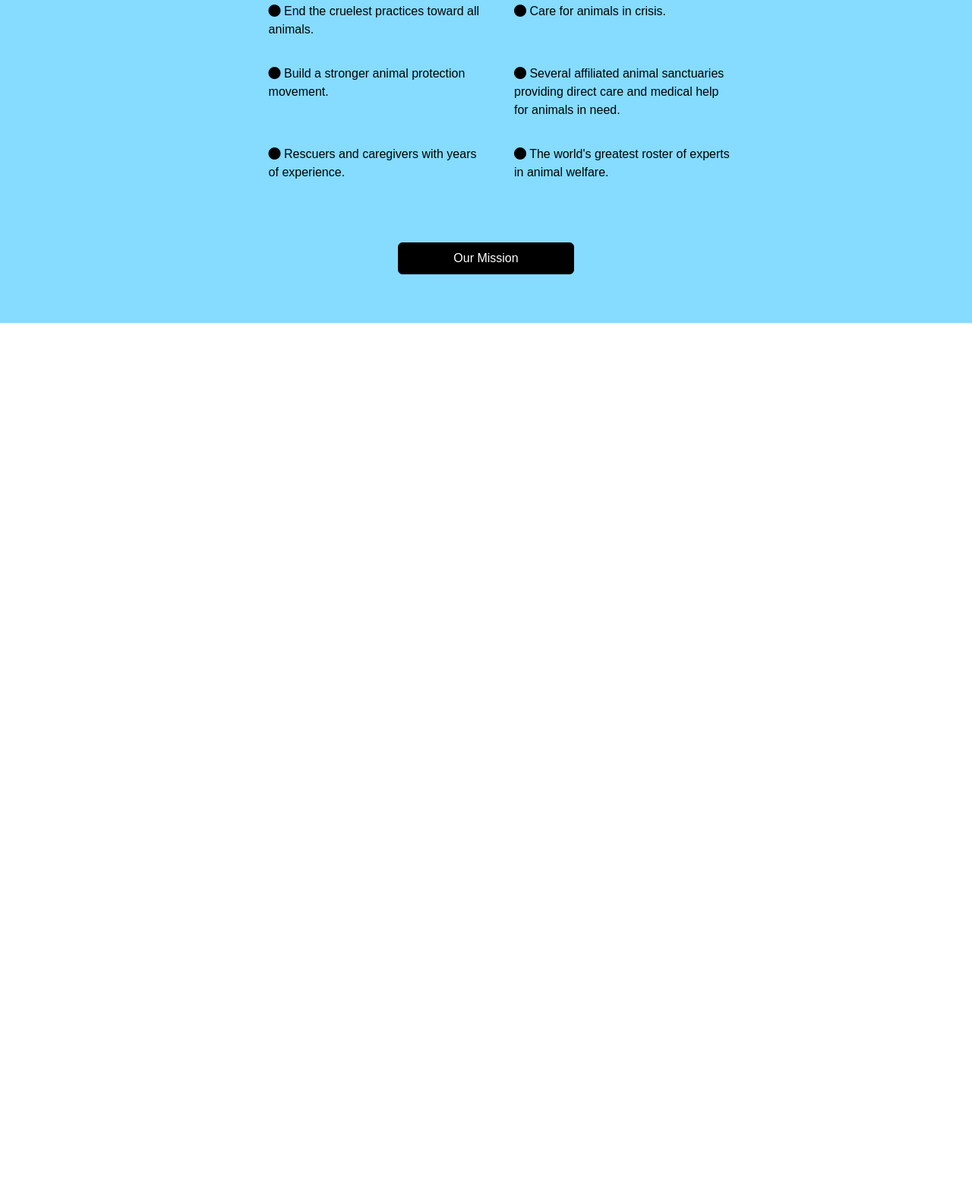
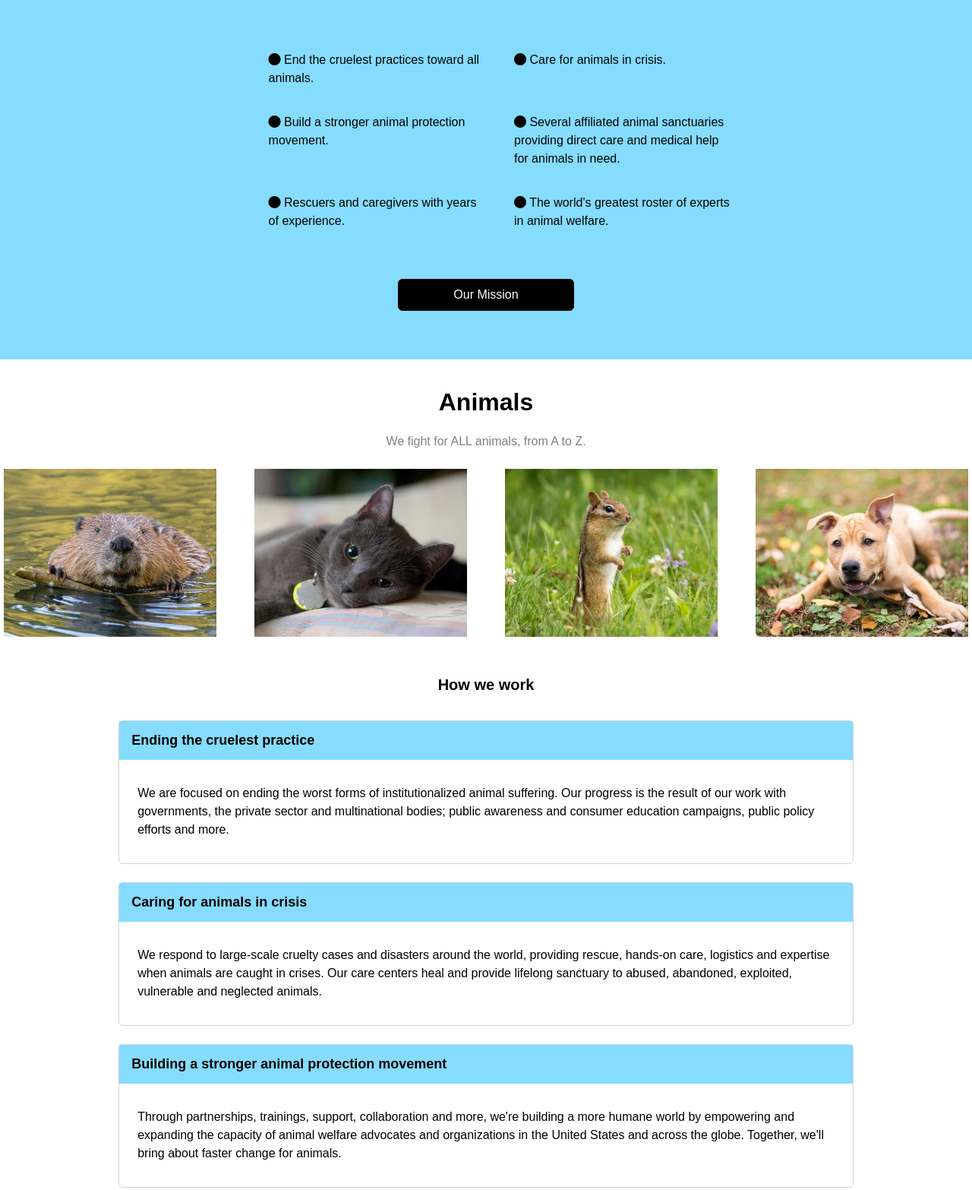
Before and after one commit to NikolaySlavov-96/JS-FrontEnd, a plain HTML site: page Exam/13 April 2023/03. Animal Help/index.html in a window 1280 px wide. Shown: the part 1133-2699 px from the top of the page at 76% size. Before the commit the page ends 1606 px from the top, so only its background shows below. Drawn offline with Linux system fonts and the light colour scheme.

Commit message:
finish task

```diff
--- a/Exam/13 April 2023/03. Animal Help/index.html
+++ b/Exam/13 April 2023/03. Animal Help/index.html
@@ -83,7 +83,68 @@
             </div>
             <button class="btn btn__primary">Our Mission</button>
         </section>
+
+        <section class="animal">
+            <div class="animal__animals">
+                <div class="animals__title">
+                    <h2>Animals</h2>
+                    <p>We fight for ALL animals, from A to Z.</p>
+                </div>
+                <div class="animals__img">
+                    <img src="Images/beaver.webp" alt="">
+                    <img src="Images/cat.webp" alt="">
+                    <img src="Images/chipmunks.webp" alt="">
+                    <img src="Images/dog.webp" alt="">
+                </div>
+            </div>
+
+            <div class="animal__work">
+                <h3 class="title">How we work</h3>
+                <article>
+                    <h3>Ending the cruelest practice</h3>
+                    <p>We are focused on ending the worst forms of institutionalized animal suffering. Our progress is
+                        the result of our work with governments, the private sector and multinational bodies; public
+                        awareness and consumer education campaigns, public policy efforts and more.
+                    </p>
+                </article>
+
+                <article>
+                    <h3>Caring for animals in crisis</h3>
+                    <p>We respond to large-scale cruelty cases and disasters around the world, providing rescue,
+                        hands-on care, logistics and expertise when animals are caught in crises. Our care centers heal
+                        and provide lifelong sanctuary to abused, abandoned, exploited, vulnerable and neglected
+                        animals.</p>
+                </article>
+
+                <article>
+                    <h3>Building a stronger animal protection movement</h3>
+                    <p>Through partnerships, trainings, support, collaboration and more, we're building a more humane
+                        world by empowering and expanding the capacity of animal welfare advocates and organizations in
+                        the United States and across the globe. Together, we'll bring about faster change for animals.
+                    </p>
+                </article>
+            </div>
+        </section>
+
+        <section class="email__section">
+            <img src="Images/help-animals.webp" alt="">
+            <div class="email__info">
+                <h2>Get HSUS news and action alerts</h2>
+                <p>"Lorem ipsum dolor sit amet, consectetur adipiscing elit, sed do eiusmod tempor incididunt ut
+                    labore et dolore magna aliqua."</p>
+                    <input type="email" placeholder="E-mail">
+                <button class="btn btn__primary">SEND</button>
+            </div>
+        </section>
     </main>
+    <footer id="footer">
+        <div class="footer__socials">
+            <i class="fa-brands fa-twitter fa-2x"></i>
+            <i class="fa-brands fa-square-facebook fa-2x"></i>
+            <i class="fa-brands fa-instagram fa-2x"></i>
+        </div>
+        <p>&copy Copyright, 2023</p>
+    </footer>
 </body>
 
 </html>
--- a/Exam/13 April 2023/03. Animal Help/style/style.css
+++ b/Exam/13 April 2023/03. Animal Help/style/style.css
@@ -132,7 +132,7 @@ body {
 #main .work {
     background-color: #85dcff;
     padding: 4rem 6rem;
-    margin-bottom: 3rem;
+    margin-bottom: 2rem;
     display: flex;
     flex-wrap: wrap;
     justify-content: center;
@@ -145,7 +145,7 @@ body {
 #main .work div {
     display: flex;
     justify-content: center;
-    margin-bottom: 4rem;
+    margin: 4rem 0 3rem 0;
 }
 
 #main .work ul {
@@ -158,3 +158,126 @@ body {
 #main .work ul li {
     list-style: none;
 }
+
+
+#main .animal {
+    padding: 0 4rem;
+    display: flex;
+    flex-wrap: wrap;
+    margin-bottom: 5rem;
+}
+
+#main .animal__animals {
+    width: 100%;
+    text-align: center;
+}
+
+#main .animal__animals .animals__title {
+    padding-bottom: 1.5rem;
+}
+
+#main .animal__animals .animals__title h2 {
+    padding-bottom: 1rem;
+    font-weight: bold;
+    font-size: 32px;
+}
+
+#main .animal__animals .animals__title p {
+    font-size: 16px;
+    color: grey;
+}
+
+#main .animal__animals .animals__img {
+    display: flex;
+    gap: 50px;
+    padding-bottom: 3rem;
+    justify-content: center;
+}
+
+#main .animal__animals .animals__img img {
+    width: 280px;
+}
+
+#main .animal__work {
+    display: flex;
+    flex-wrap: wrap;
+    justify-content: center;
+}
+
+#main .animal__work .title {
+    font-size: 20px;
+    padding-bottom: 2rem;
+    width: 100%;
+    text-align: center;
+}
+
+#main .animal__work article {
+    border: lightgray solid 1px;
+    border-radius: 6px;
+    width: 84%;
+    margin-bottom: 1.5rem;
+}
+
+#main .animal__work article h3 {
+    padding: 0.75rem 1rem;
+    background-color: #85dcff;
+    font-size: 18px;
+}
+
+#main .animal__work article p {
+    padding: 2rem 1.5rem;
+}
+
+#main .email__section {
+    display: flex;
+    gap: 60px;
+    align-items: center;
+    margin-bottom: 1.5rem;
+}
+
+#main .email__section img {
+    width: 750px;
+}
+
+#main .email__section .email__info {
+    width: 36%;
+}
+
+#main .email__section h2 {
+    font-size: 28px;
+    padding-bottom: 2rem;
+}
+
+#main .email__section p {
+    font-size: 14px;
+    padding-bottom: 2rem;
+}
+
+#main .email__section input {
+    display: block;
+    width: 50%;
+    padding: 0.5rem 1rem;
+    border-radius: 6px;
+    border: 1px solid lightgray;
+    margin-bottom: 2rem;
+}
+
+
+#footer {
+    display: flex;
+    justify-content: space-between;
+}
+
+#footer .footer__socials {
+    margin-left: 60px;
+    margin-bottom: 1.5rem;
+}
+
+#footer .footer__socials i {
+    margin-right: 16px;
+}
+
+#footer p {
+    margin-right: 60px;
+    font-size: 16px;
+}
```
Also changed, not shown: 1 other file.
